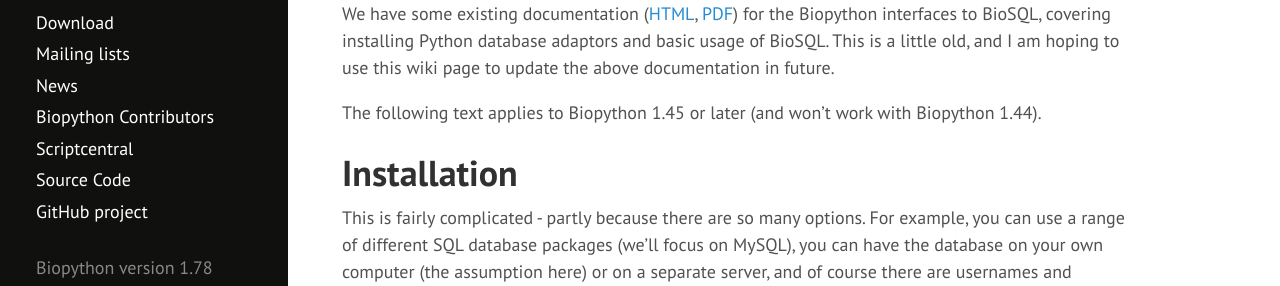
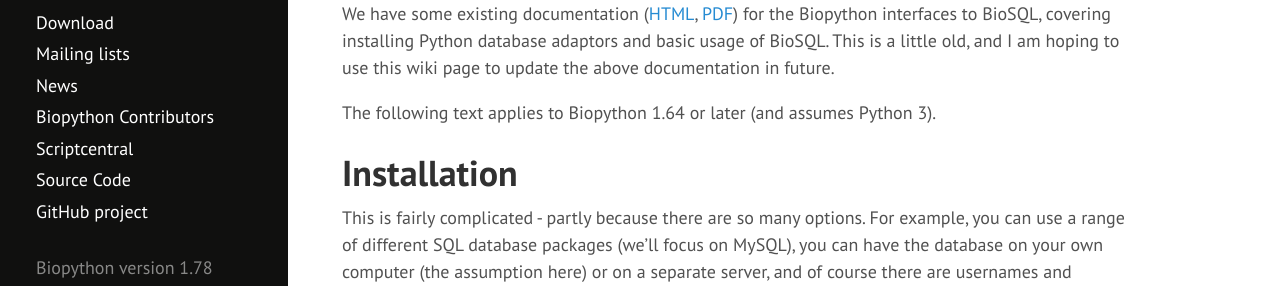
Before and after one commit to biopython/biopython.github.io, a Jekyll site: the page built from wiki/BioSQL.md, in a window 1280 px wide and 900 px high. Shown: the part 342-628 px from the top of the window. Built offline with Jekyll 4.4.1, drawn with Linux system fonts in a browser that asks for light colours; some of the changed text lies outside the part shown.

Commit message:
mysql-connector needs Biopython 1.64 onwards

````diff
--- a/wiki/BioSQL.md
+++ b/wiki/BioSQL.md
@@ -23,8 +23,7 @@ database adaptors and basic usage of BioSQL. This is a little old, and I
 am hoping to use this wiki page to update the above documentation in
 future.
 
-The following text applies to Biopython 1.45 or later (and won't work
-with Biopython 1.44).
+The following text applies to Biopython 1.64 or later (and assumes Python 3).
 
 Installation
 ============
@@ -300,7 +299,7 @@ server = BioSeqDatabase.open_database(
     db="bioseqdb",
 )
 db = server.new_database("orchids", description="Just for testing")
-server.commit()  # On Biopython 1.49 or older, server.adaptor.commit()
+server.commit()
 ```
 
 (If you are using PostgreSQL rather than MySQL, just change the driver
@@ -399,7 +398,7 @@ handle = Entrez.efetch(
 )
 count = db.load(SeqIO.parse(handle, "genbank"))
 print("Loaded %i records" % count)
-server.commit()  # On Biopython 1.49 or older, server.adaptor.commit()
+server.commit()
 ```
 
 Again, you must explicitly call *commit* to record the SQL transaction
@@ -507,7 +506,7 @@ server = BioSeqDatabase.open_database(
     db="bioseqdb",
 )
 server.remove_database("orchids")
-server.commit()  # On Biopython 1.49 or older, server.adaptor.commit()
+server.commit()
 ```
 
 Again, you must explicitly finialise the SQL transaction with a commit
````
